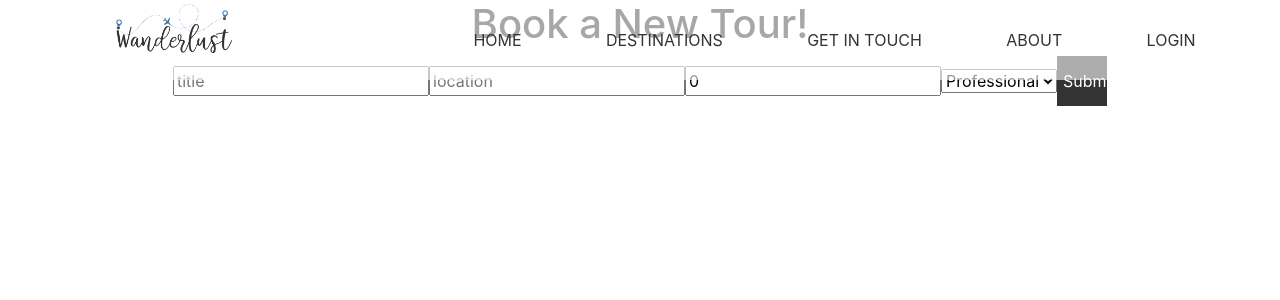
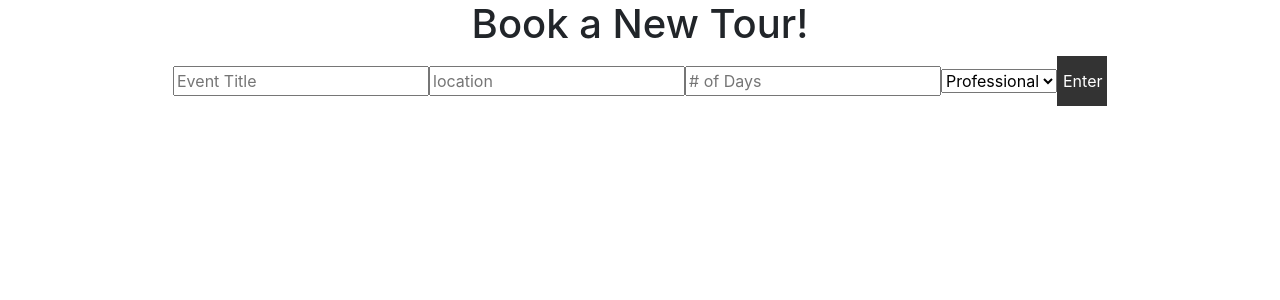
Before and after one commit to Wanderlust-Build-Week/Front-End, a React (Create React App) app in the folder wanderlust/: page / in a window 1280 px wide. Shown: the top 300 px of the page. Built offline with nearby package versions, Linux system fonts and the light colour scheme.

Commit message:
Edited some small styling settings.

```diff
--- a/wanderlust/src/App.js
+++ b/wanderlust/src/App.js
@@ -15,11 +15,11 @@ function App(props) {
   return (
 
       <div className="App">
-        <Route exact path="/" render={props =><Home1 {...props}/>}/>
+        {/* <Route exact path="/" render={props =><Home1 {...props}/>}/>
         <Route path="/register" render={ props =><Register1 {...props}/>}/>
         <Route path="/login" render={ props =><Login1 {...props}/>}/>
         <Route path="/tourguide/:id" component={TourGuide}/>
-        {/* <Route path="/tourguide/newTourForm" component={NewTourForm}/> */}
+        <Route path="/tourguide/newTourForm" component={NewTourForm}/> */}
         <Route path="/" component={NewTourForm}/>
       </div>
 
--- a/wanderlust/src/components/NewTourForm.js
+++ b/wanderlust/src/components/NewTourForm.js
@@ -1,6 +1,5 @@
 import React, { useState, useEffect } from 'react';
 import { Formik, Form, Field, ErrorMessage } from 'formik';
-import * as Yup from 'yup';
 import axios from 'axios';
 
 //Declaring my form values/wireframe w/ the Formik component
@@ -12,7 +11,7 @@ const NewTourForm = () => {
 			<h1>Book a New Tour!</h1>
 			{/*Step 1: Set up the fields of the form*/}
 			<Formik
-				initialValues={{ title: '', location: '', duration: 0, tourStyle:'' }}
+				initialValues={{ title: '', location: '', duration: '', tourStyle:'' }}
 				validate={(values) => {
 					const errors = {};
 					if (!values.title) {
@@ -33,16 +32,16 @@ const NewTourForm = () => {
 				{({ isSubmitting }) => {
 					return (
 						<Form>
-							<Field placeholder='title' name='title' />
+							<Field placeholder='Event Title' name='title' />
 							<Field placeholder='location' name='location' />
-							<Field placeholder='duration' type="number" name='duration' />
+							<Field placeholder='# of Days' type="number" name='duration' />
 							<Field name="tourStyle" component='select'>
 								<option>Professional</option>
 								<option>Private</option>
 							</Field>
 							<ErrorMessage name='title' component='div' />
 							<button type='submit' disabled={isSubmitting}>
-								Submit
+								Enter
 							</button>
 						</Form>
 					);
```
